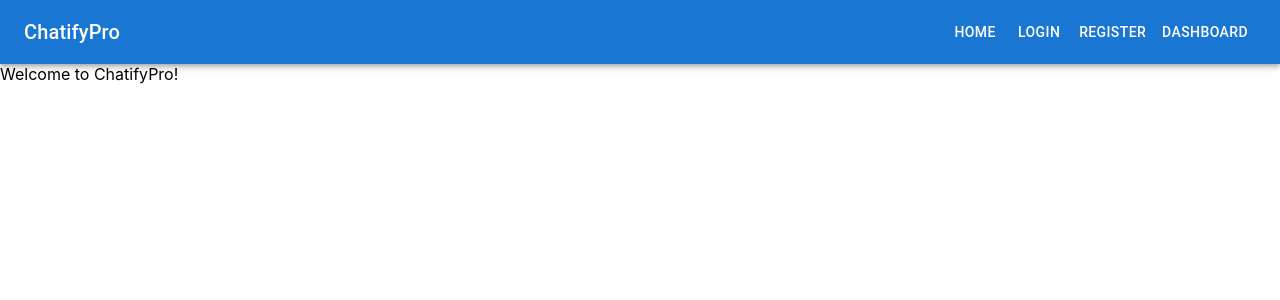
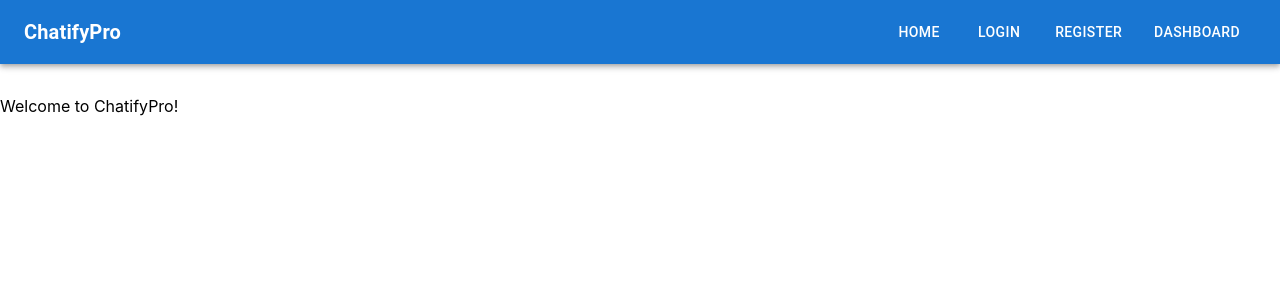
Before and after one commit to dayoonasanya/ChatifyPro, a React (Create React App) app in the folder frontend/: page / in a window 1280 px wide. Shown: the top 300 px of the page. Built offline with nearby package versions, Linux system fonts and the light colour scheme.

Commit message:
Dashboard

```diff
--- a/frontend/src/components/NavBar.js
+++ b/frontend/src/components/NavBar.js
@@ -1,21 +1,28 @@
-import React from 'react';
-import { AppBar, Toolbar, Typography, Button } from '@mui/material';
-import { Link } from 'react-router-dom';
+import React from "react";
+import { AppBar, Toolbar, Typography, Button } from "@mui/material";
 
-function NavBar() {
+const Navbar = () => {
   return (
-    <AppBar position="static">
+    <AppBar position="static" color="primary" sx={{ mb: 4 }}>
       <Toolbar>
-        <Typography variant="h6" component="div" sx={{ flexGrow: 1 }}>
+        <Typography variant="h6" sx={{ flexGrow: 1, fontWeight: "bold" }}>
           ChatifyPro
         </Typography>
-        <Button color="inherit" component={Link} to="/">Home</Button>
-        <Button color="inherit" component={Link} to="/login">Login</Button>
-        <Button color="inherit" component={Link} to="/register">Register</Button>
-        <Button color="inherit" component={Link} to="/dashboard">Dashboard</Button>
+        <Button color="inherit" href="/home" sx={{ mx: 1, "&:hover": { textDecoration: "underline" } }}>
+          Home
+        </Button>
+        <Button color="inherit" href="/login" sx={{ mx: 1, "&:hover": { textDecoration: "underline" } }}>
+          Login
+        </Button>
+        <Button color="inherit" href="/register" sx={{ mx: 1, "&:hover": { textDecoration: "underline" } }}>
+          Register
+        </Button>
+        <Button color="inherit" href="/dashboard" sx={{ mx: 1, "&:hover": { textDecoration: "underline" } }}>
+          Dashboard
+        </Button>
       </Toolbar>
     </AppBar>
   );
-}
+};
 
-export default NavBar;
+export default Navbar;
```
Also changed, not shown: frontend/src/Dashboard.js (added, +56 -0 lines).
